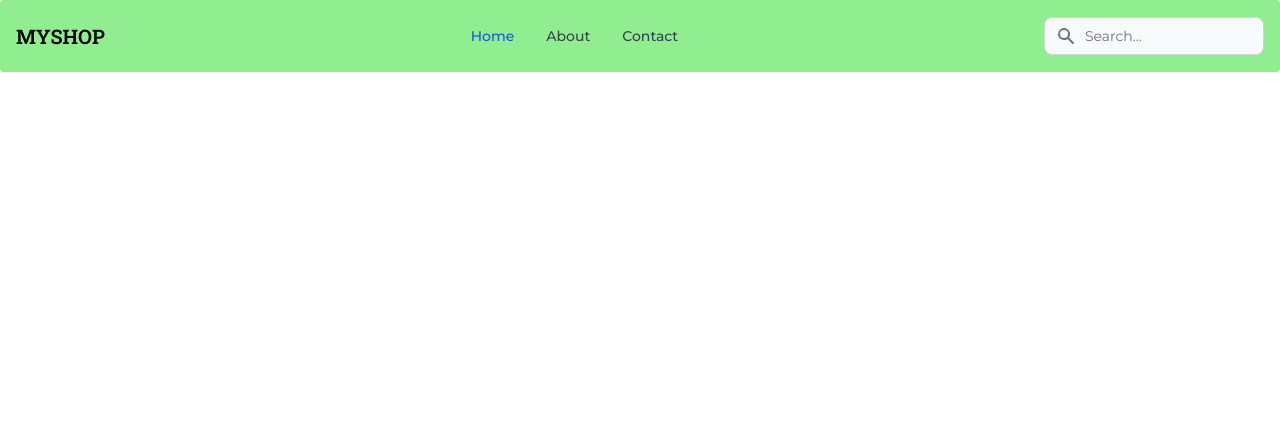
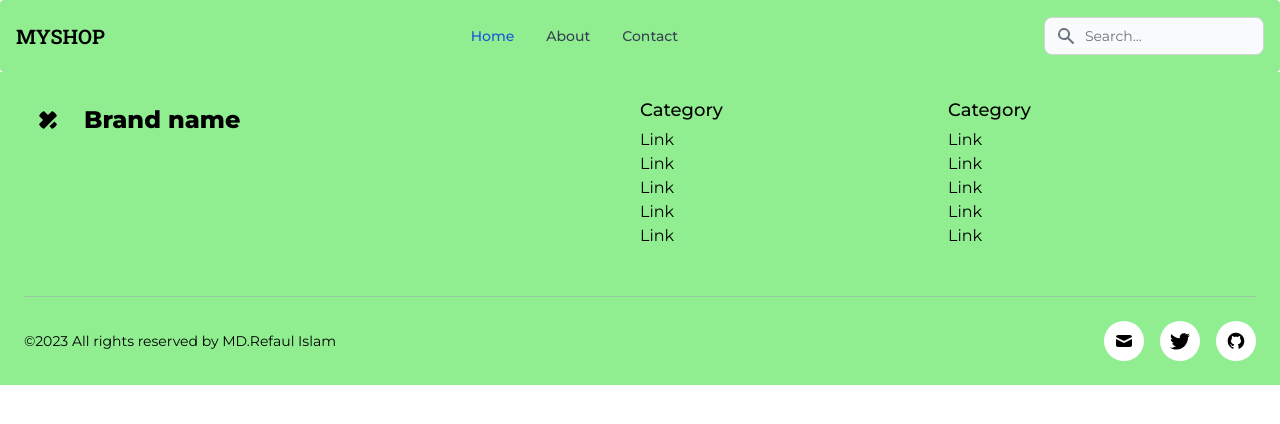
Before and after one commit to DevRefaul/ecommerce_website, a React (Create React App) app: page / in a window 1280 px wide. Shown: the top 424 px of the page. Built offline with nearby package versions, Linux system fonts and the light colour scheme.

Commit message:
github link added in footer and some changes are made

```diff
--- a/src/Components/Shared/Footer/Footer.jsx
+++ b/src/Components/Shared/Footer/Footer.jsx
@@ -1,7 +1,191 @@
 import React from "react";
 
 const Footer = () => {
-  return <div></div>;
+    return (
+      <>
+        <footer className="py-6 bg-[#90ee90] dark:bg-gray-800 dark:text-gray-50">
+          <div className="container px-6 mx-auto space-y-6 divide-y divide-gray-400 md:space-y-12 divide-opacity-50">
+            <div className="grid grid-cols-12">
+              <div className="pb-6 col-span-full md:pb-0 md:col-span-6">
+                <a
+                  rel="noopener noreferrer"
+                  href="/"
+                  className="flex justify-center space-x-3 md:justify-start"
+                >
+                  <div className="flex items-center justify-center w-12 h-12 rounded-full dark:bg-violet-400">
+                    <svg
+                      xmlns="http://www.w3.org/2000/svg"
+                      viewBox="0 0 32 32"
+                      fill="currentColor"
+                      className="flex-shrink-0 w-5 h-5 rounded-full dark:text-gray-900"
+                    >
+                      <path d="M18.266 26.068l7.839-7.854 4.469 4.479c1.859 1.859 1.859 4.875 0 6.734l-1.104 1.104c-1.859 1.865-4.875 1.865-6.734 0zM30.563 2.531l-1.109-1.104c-1.859-1.859-4.875-1.859-6.734 0l-6.719 6.734-6.734-6.734c-1.859-1.859-4.875-1.859-6.734 0l-1.104 1.104c-1.859 1.859-1.859 4.875 0 6.734l6.734 6.734-6.734 6.734c-1.859 1.859-1.859 4.875 0 6.734l1.104 1.104c1.859 1.859 4.875 1.859 6.734 0l21.307-21.307c1.859-1.859 1.859-4.875 0-6.734z"></path>
+                    </svg>
+                  </div>
+                  <span className="self-center text-2xl font-semibold">
+                    Brand name
+                  </span>
+                </a>
+              </div>
+              <div className="col-span-6 text-center md:text-left md:col-span-3">
+                <p className="pb-1 text-lg font-medium">Category</p>
+                <ul>
+                  <li>
+                    <a
+                      rel="noopener noreferrer"
+                      href="/"
+                      className="hover:dark:text-violet-400"
+                    >
+                      Link
+                    </a>
+                  </li>
+                  <li>
+                    <a
+                      rel="noopener noreferrer"
+                      href="/"
+                      className="hover:dark:text-violet-400"
+                    >
+                      Link
+                    </a>
+                  </li>
+                  <li>
+                    <a
+                      rel="noopener noreferrer"
+                      href="/"
+                      className="hover:dark:text-violet-400"
+                    >
+                      Link
+                    </a>
+                  </li>
+                  <li>
+                    <a
+                      rel="noopener noreferrer"
+                      href="/"
+                      className="hover:dark:text-violet-400"
+                    >
+                      Link
+                    </a>
+                  </li>
+                  <li>
+                    <a
+                      rel="noopener noreferrer"
+                      href="/"
+                      className="hover:dark:text-violet-400"
+                    >
+                      Link
+                    </a>
+                  </li>
+                </ul>
+              </div>
+              <div className="col-span-6 text-center md:text-left md:col-span-3">
+                <p className="pb-1 text-lg font-medium">Category</p>
+                <ul>
+                  <li>
+                    <a
+                      rel="noopener noreferrer"
+                      href="/"
+                      className="hover:dark:text-violet-400"
+                    >
+                      Link
+                    </a>
+                  </li>
+                  <li>
+                    <a
+                      rel="noopener noreferrer"
+                      href="/"
+                      className="hover:dark:text-violet-400"
+                    >
+                      Link
+                    </a>
+                  </li>
+                  <li>
+                    <a
+                      rel="noopener noreferrer"
+                      href="/"
+                      className="hover:dark:text-violet-400"
+                    >
+                      Link
+                    </a>
+                  </li>
+                  <li>
+                    <a
+                      rel="noopener noreferrer"
+                      href="/"
+                      className="hover:dark:text-violet-400"
+                    >
+                      Link
+                    </a>
+                  </li>
+                  <li>
+                    <a
+                      rel="noopener noreferrer"
+                      href="/"
+                      className="hover:dark:text-violet-400"
+                    >
+                      Link
+                    </a>
+                  </li>
+                </ul>
+              </div>
+            </div>
+            <div className="grid justify-center pt-6 lg:justify-between">
+              <div className="flex flex-col self-center text-sm text-center md:block lg:col-start-1 md:space-x-6">
+                <span>©2023 All rights reserved by MD.Refaul Islam</span>
+              </div>
+              <div className="flex justify-center pt-4 space-x-4 lg:pt-0 lg:col-end-13">
+                <a
+                  rel="noopener noreferrer"
+                  href="/"
+                  title="Email"
+                  className="flex items-center justify-center w-10 h-10 rounded-full bg-white dark:bg-violet-400 dark:text-gray-900"
+                >
+                  <svg
+                    xmlns="http://www.w3.org/2000/svg"
+                    viewBox="0 0 20 20"
+                    fill="currentColor"
+                    className="w-5 h-5"
+                  >
+                    <path d="M2.003 5.884L10 9.882l7.997-3.998A2 2 0 0016 4H4a2 2 0 00-1.997 1.884z"></path>
+                    <path d="M18 8.118l-8 4-8-4V14a2 2 0 002 2h12a2 2 0 002-2V8.118z"></path>
+                  </svg>
+                </a>
+                <a
+                  rel="noopener noreferrer"
+                  href="/"
+                  title="Twitter"
+                  className="flex items-center justify-center w-10 h-10 rounded-full bg-white dark:bg-violet-400 dark:text-gray-900"
+                >
+                  <svg
+                    xmlns="http://www.w3.org/2000/svg"
+                    viewBox="0 0 50 50"
+                    fill="currentColor"
+                    className="w-5 h-5"
+                  >
+                    <path d="M 50.0625 10.4375 C 48.214844 11.257813 46.234375 11.808594 44.152344 12.058594 C 46.277344 10.785156 47.910156 8.769531 48.675781 6.371094 C 46.691406 7.546875 44.484375 8.402344 42.144531 8.863281 C 40.269531 6.863281 37.597656 5.617188 34.640625 5.617188 C 28.960938 5.617188 24.355469 10.21875 24.355469 15.898438 C 24.355469 16.703125 24.449219 17.488281 24.625 18.242188 C 16.078125 17.8125 8.503906 13.71875 3.429688 7.496094 C 2.542969 9.019531 2.039063 10.785156 2.039063 12.667969 C 2.039063 16.234375 3.851563 19.382813 6.613281 21.230469 C 4.925781 21.175781 3.339844 20.710938 1.953125 19.941406 C 1.953125 19.984375 1.953125 20.027344 1.953125 20.070313 C 1.953125 25.054688 5.5 29.207031 10.199219 30.15625 C 9.339844 30.390625 8.429688 30.515625 7.492188 30.515625 C 6.828125 30.515625 6.183594 30.453125 5.554688 30.328125 C 6.867188 34.410156 10.664063 37.390625 15.160156 37.472656 C 11.644531 40.230469 7.210938 41.871094 2.390625 41.871094 C 1.558594 41.871094 0.742188 41.824219 -0.0585938 41.726563 C 4.488281 44.648438 9.894531 46.347656 15.703125 46.347656 C 34.617188 46.347656 44.960938 30.679688 44.960938 17.09375 C 44.960938 16.648438 44.949219 16.199219 44.933594 15.761719 C 46.941406 14.3125 48.683594 12.5 50.0625 10.4375 Z"></path>
+                  </svg>
+                </a>
+                <a
+                  rel="noopener noreferrer"
+                  href="https://github.com/DevRefaul"
+                  target="_blank"
+                  title="GitHub"
+                  className="flex items-center justify-center w-10 h-10 rounded-full bg-white dark:bg-violet-400 dark:text-gray-900"
+                >
+                  <svg
+                    xmlns="http://www.w3.org/2000/svg"
+                    fill="currentColor"
+                    viewBox="0 0 24 24"
+                    className="w-5 h-5"
+                  >
+                    <path d="M10.9,2.1c-4.6,0.5-8.3,4.2-8.8,8.7c-0.5,4.7,2.2,8.9,6.3,10.5C8.7,21.4,9,21.2,9,20.8v-1.6c0,0-0.4,0.1-0.9,0.1 c-1.4,0-2-1.2-2.1-1.9c-0.1-0.4-0.3-0.7-0.6-1C5.1,16.3,5,16.3,5,16.2C5,16,5.3,16,5.4,16c0.6,0,1.1,0.7,1.3,1c0.5,0.8,1.1,1,1.4,1 c0.4,0,0.7-0.1,0.9-0.2c0.1-0.7,0.4-1.4,1-1.8c-2.3-0.5-4-1.8-4-4c0-1.1,0.5-2.2,1.2-3C7.1,8.8,7,8.3,7,7.6C7,7.2,7,6.6,7.3,6 c0,0,1.4,0,2.8,1.3C10.6,7.1,11.3,7,12,7s1.4,0.1,2,0.3C15.3,6,16.8,6,16.8,6C17,6.6,17,7.2,17,7.6c0,0.8-0.1,1.2-0.2,1.4 c0.7,0.8,1.2,1.8,1.2,3c0,2.2-1.7,3.5-4,4c0.6,0.5,1,1.4,1,2.3v2.6c0,0.3,0.3,0.6,0.7,0.5c3.7-1.5,6.3-5.1,6.3-9.3 C22,6.1,16.9,1.4,10.9,2.1z"></path>
+                  </svg>
+                </a>
+              </div>
+            </div>
+          </div>
+        </footer>
+      </>
+    );
 };
 
 export default Footer;
--- a/src/Root/Root.jsx
+++ b/src/Root/Root.jsx
@@ -1,5 +1,6 @@
 import React from "react";
 import { Outlet } from "react-router-dom";
+import Footer from "../Components/Shared/Footer/Footer";
 import Header from "../Components/Shared/Navbar/Header";
 
 const Root = () => {
@@ -7,6 +8,7 @@ const Root = () => {
     <>
       <Header />
       <Outlet />
+      <Footer />
     </>
   );
 };
```
